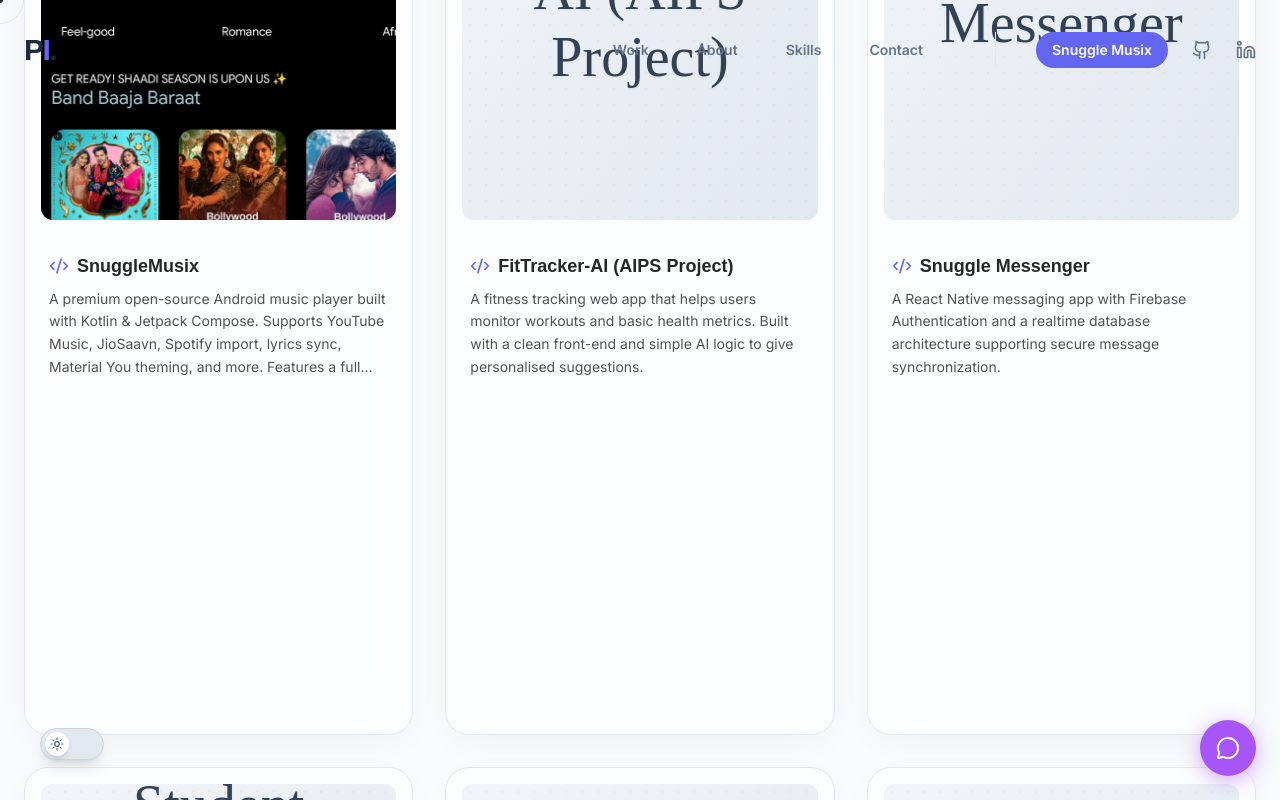
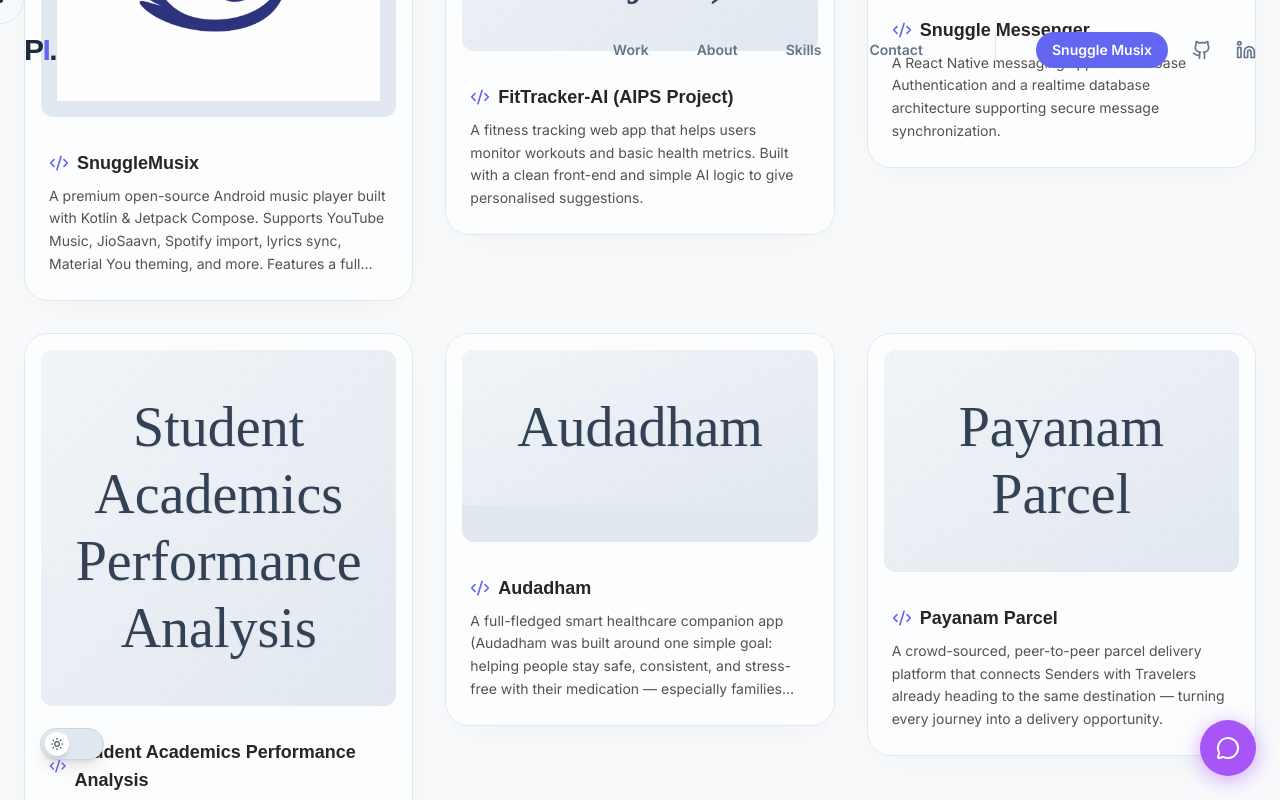
Before and after one commit to prasanna172605/my_portfolio, a React (Vite) app: page / in a window 1280 px wide. Both pictures are taken after a click on the button "View All Projects". Shown: the part 4126-4926 px from the top of the page. Built offline with nearby package versions, Linux system fonts and the light colour scheme; a web font is replaced by a local one.

Commit message:
Update project data and UI adjustments

```diff
--- a/src/components/ui/BentoGrid.jsx
+++ b/src/components/ui/BentoGrid.jsx
@@ -10,7 +10,7 @@ export const BentoGrid = ({ className, children }) => {
   return (
     <div
       className={cnLocal(
-        "grid auto-rows-auto grid-cols-1 md:grid-cols-3 gap-8 max-w-7xl mx-auto",
+        "grid auto-rows-auto grid-cols-1 md:grid-cols-3 gap-8 max-w-7xl mx-auto items-start",
         className
       )}
     >
@@ -30,12 +30,12 @@ export const BentoGridItem = ({
     <motion.div
       whileHover={{ y: -5 }}
       className={cnLocal(
-        "rounded-3xl group/bento transition duration-200 shadow-premium dark:shadow-premium-dark p-4 bg-white/60 dark:bg-slate-900/60 backdrop-blur-xl border border-slate-200 dark:border-white/10 flex flex-col gap-4 h-full",
+        "rounded-3xl group/bento transition duration-200 shadow-premium dark:shadow-premium-dark p-4 bg-white/60 dark:bg-slate-900/60 backdrop-blur-xl border border-slate-200 dark:border-white/10 flex flex-col gap-4",
         className
       )}
     >
       {header}
-      <div className="flex flex-col flex-1 px-2 pb-2">
+      <div className="flex flex-col px-2 pb-2">
         <div className="flex items-center gap-2 mb-2">
           {icon}
           <div className="font-display font-bold text-neutral-800 dark:text-neutral-200 text-lg">
--- a/src/data/projects.js
+++ b/src/data/projects.js
@@ -5,9 +5,9 @@ export const projects = [
     description: "A premium open-source Android music player built with Kotlin & Jetpack Compose. Supports YouTube Music, JioSaavn, Spotify import, lyrics sync, Material You theming, and more. Features a full CI/CD release pipeline on GitHub Actions.",
     role: "Core Developer",
     tech: ["Kotlin", "Jetpack Compose", "Material You", "CI/CD"],
-    link: "https://github.com/prasanna172605/SnuggleMusix",
+    link: "/Snuggle-Musix",
     github: "https://github.com/prasanna172605/SnuggleMusix",
-    image: "/screenshots/Homepage.jpeg",
+    image: "/snuggle-logo.png",
     featured: true
   },
   {
@@ -57,12 +57,23 @@ export const projects = [
   {
     id: 6,
     title: "Payanam Parcel",
-    description: "A new way for Parcel and courier services.",
+    description: "A crowd-sourced, peer-to-peer parcel delivery platform that connects Senders with Travelers already heading to the same destination — turning every journey into a delivery opportunity.",
     role: "Full-Stack Developer",
     tech: ["Logistics", "Work in Progress"],
     link: "#",
     github: "#",
     image: "",
     featured: false
+  },
+  {
+    id: 7,
+    title: "SlotCut",
+    description: "A hyperlocal salon booking and live-queue management platform built for Tier 2/3 cities, where walk-in wait times are the real pain point. Users see live queue status and book a slot in real time instead of waiting in-store.",
+    role: "Full-Stack Developer",
+    tech: ["Hyperlocal", "Booking", "Queue Management"],
+    link: "#",
+    github: "#",
+    image: "",
+    featured: false
   }
 ];
--- a/src/sections/FeaturedProject.jsx
+++ b/src/sections/FeaturedProject.jsx
@@ -42,7 +42,7 @@ export default function FeaturedProject() {
                     alt={project.title}
                     whileHover={{ scale: 1.05 }}
                     transition={{ duration: 0.8 }}
-                    className="w-full h-full object-cover"
+                    className="w-full h-full object-contain p-4"
                   />
                 ) : (
                   <div className="w-full h-full flex items-center justify-center bg-gradient-to-br from-slate-100 to-slate-200 dark:from-slate-800 dark:to-slate-900 overflow-hidden relative">
--- a/src/sections/ProjectsGrid.jsx
+++ b/src/sections/ProjectsGrid.jsx
@@ -51,7 +51,7 @@ export default function ProjectsGrid() {
                     <img
                       src={project.image}
                       alt={project.title}
-                      className="w-full h-full object-cover transition-transform duration-700 group-hover/bento:scale-110"
+                      className="w-full h-full object-contain p-4 transition-transform duration-700 group-hover/bento:scale-110"
                     />
                   ) : (
                     <div className="w-full h-full flex items-center justify-center bg-gradient-to-br from-slate-100 to-slate-200 dark:from-slate-800 dark:to-slate-900 overflow-hidden relative">
```
Also changed, not shown: 1 other file (tests, documents, lock files or other folders).
